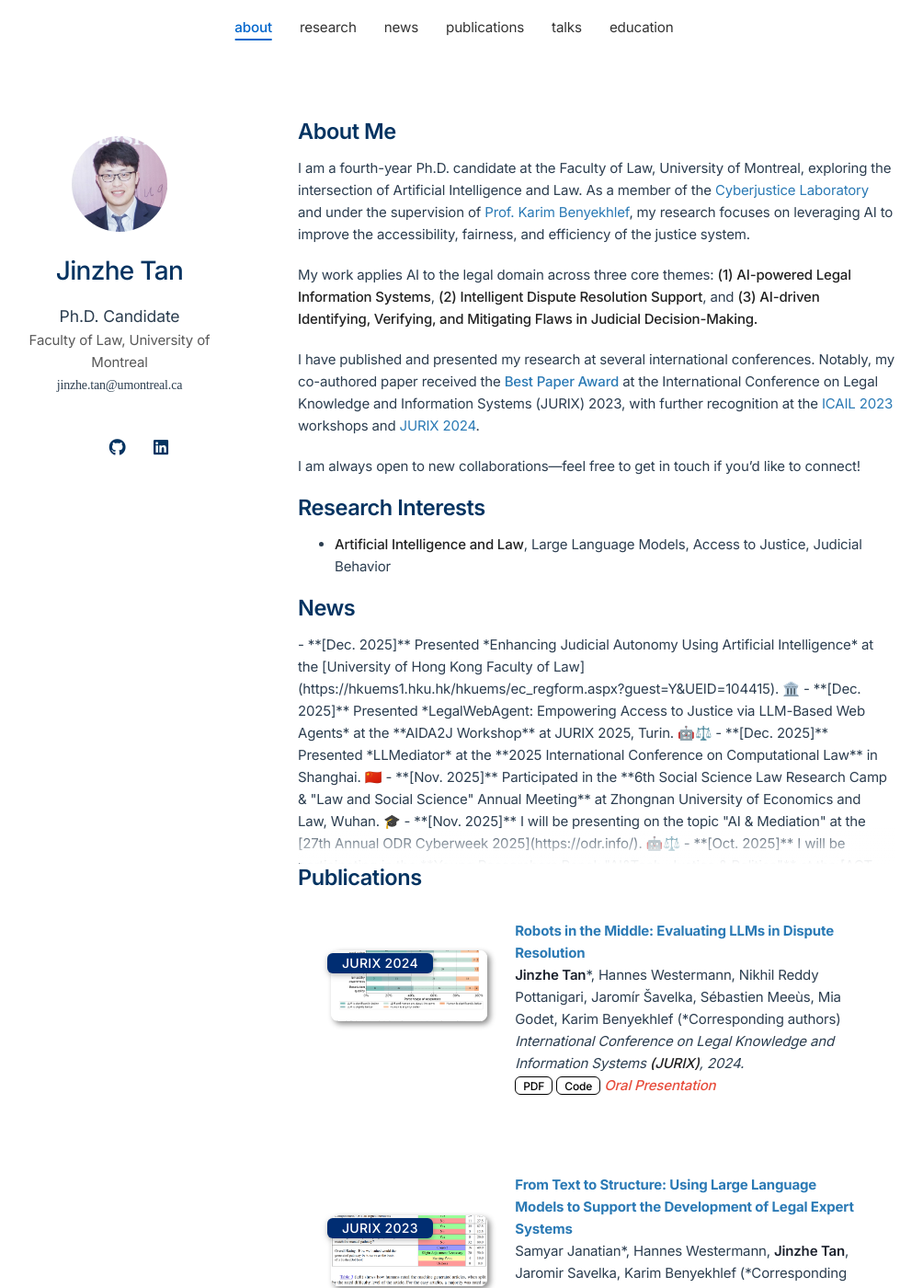
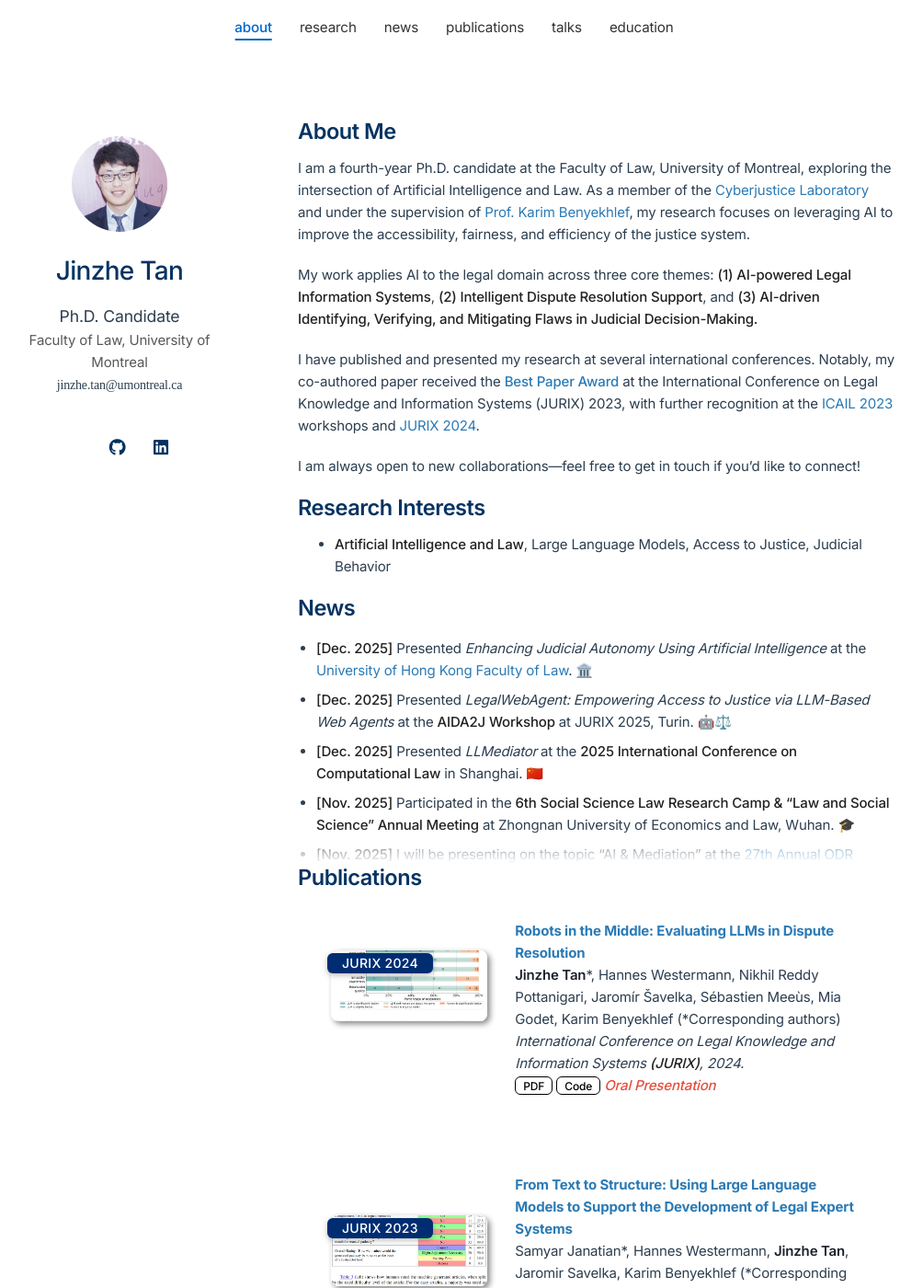
Before and after one commit to JinzheTan/jinzhetan.github.io, a Jekyll site: the page built from index.md, in a window 1280 px wide and 1400 px high. Shown: the whole window at 92% size, without its empty margins (146-1150 px from the left). Built offline with Jekyll 4.4.1, drawn with Linux system fonts in a browser that asks for light colours; nearby versions of some CDN libraries; a style sheet for code colours, icons or effects is not loaded; our own code applies the rules of GitHub Pages for plain Markdown files.

Commit message:
Update index.md

```diff
--- a/index.md
+++ b/index.md
@@ -19,7 +19,7 @@ I am always open to new collaborations—feel free to get in touch if you'd like
 
 ## <span id="news">News</span>
 
-<div class="news-scroll" role="log" aria-label="News updates">
+<div class="news-scroll" role="log" aria-label="News updates" markdown="1">
 
 - **[Dec. 2025]** Presented *Enhancing Judicial Autonomy Using Artificial Intelligence* at the [University of Hong Kong Faculty of Law](https://hkuems1.hku.hk/hkuems/ec_regform.aspx?guest=Y&UEID=104415). 🏛️
 - **[Dec. 2025]** Presented *LegalWebAgent: Empowering Access to Justice via LLM-Based Web Agents* at the **AIDA2J Workshop** at JURIX 2025, Turin. 🤖⚖️
```
